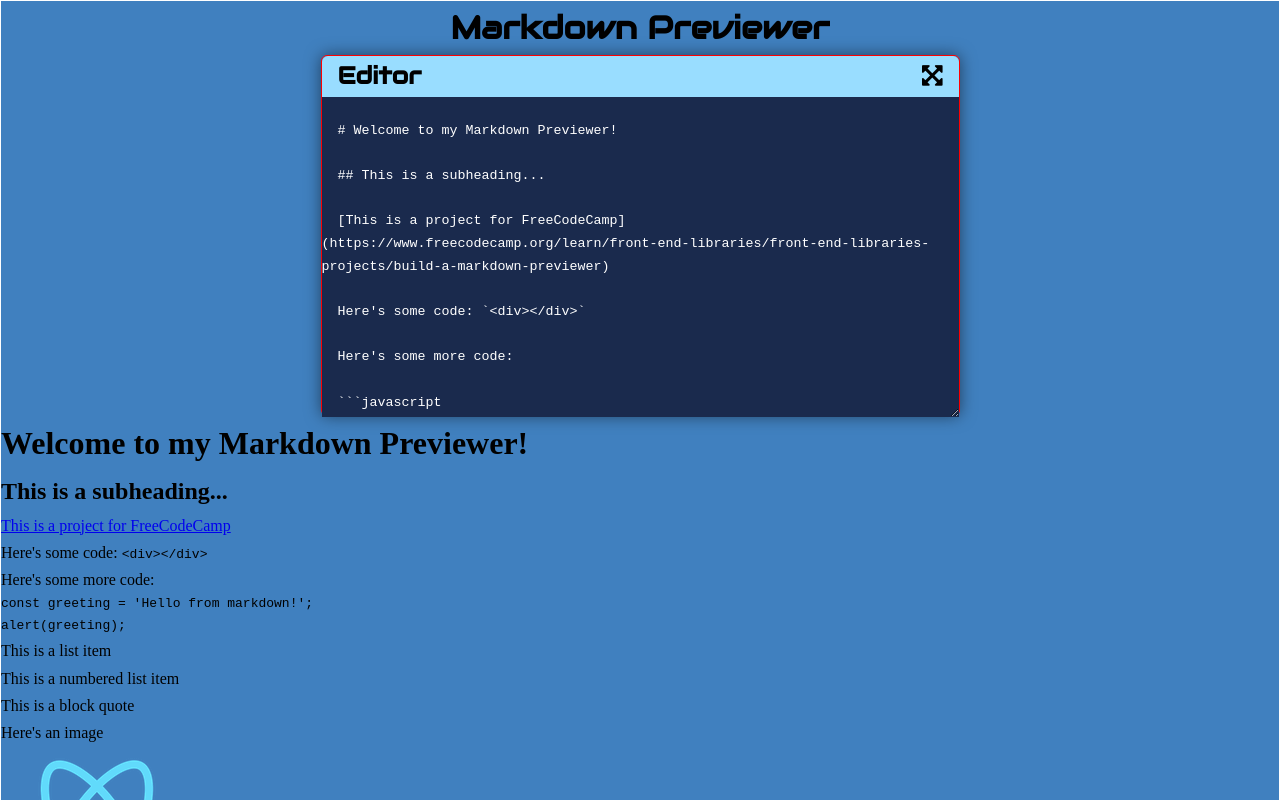
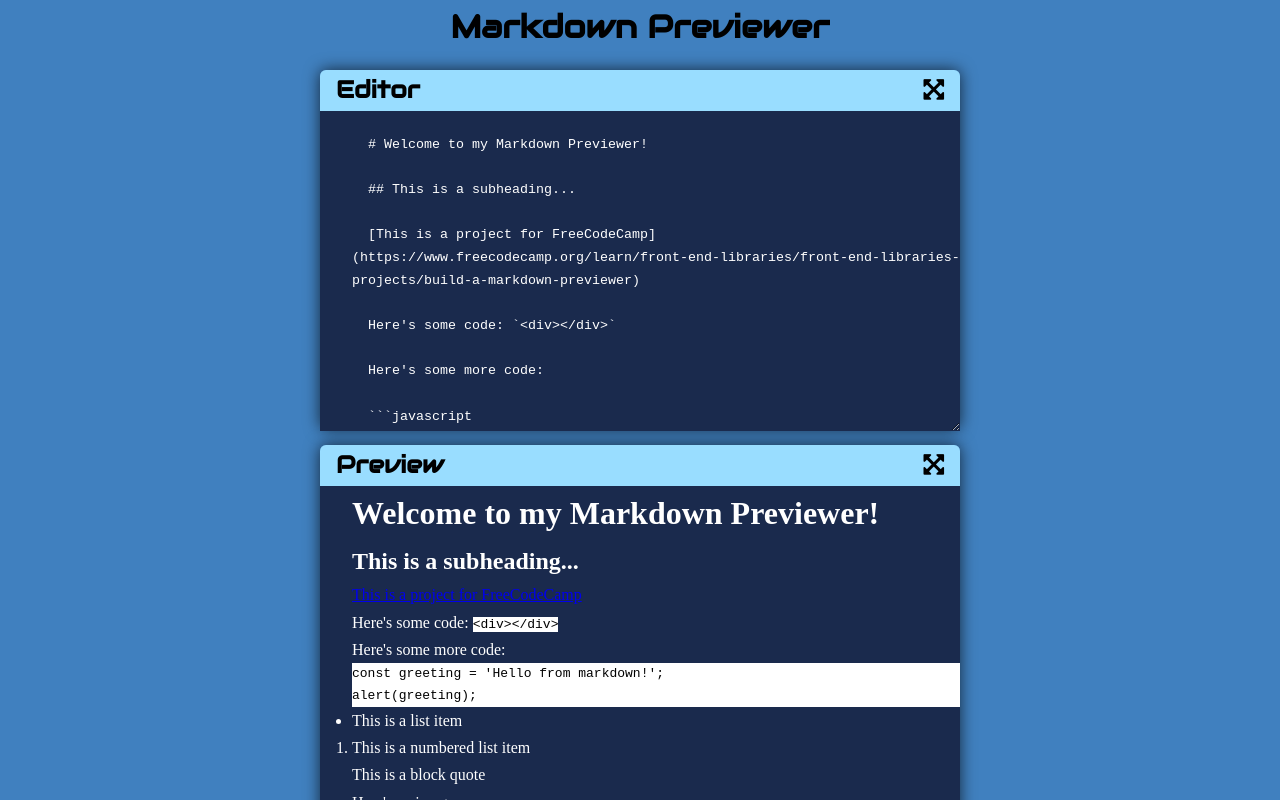
Before and after one commit to 83au/Markdown-Previewer, a React (Create React App) app: page / in a window 1280 px wide. Shown: the top 800 px of the page. Built offline with nearby package versions, Linux system fonts and the light colour scheme.

Commit message:
Extract Preview component and adjust styles

```diff
--- a/src/App.js
+++ b/src/App.js
@@ -1,5 +1,6 @@
 import {useState, useEffect, useRef} from 'react';
 import Editor from './Editor';
+import Preview from './Preview';
 import marked from 'marked';
 import './styles/App.css';
 
@@ -47,7 +48,7 @@ function App() {
     <div className="App">
       <h1 className="App__heading">Markdown Previewer</h1>
       <Editor markdown={markdown} onChange={handleChange} />
-      <div id="preview" ref={preview}></div>
+      <Preview preview={preview} />
     </div>
   );
 }
--- /dev/null
+++ b/src/Preview.js
@@ -0,0 +1,18 @@
+import React from 'react';
+import './styles/window.css';
+
+function Preview({preview}) {
+  return (
+    <div className="window">
+      <h2 className="window__heading">
+        Preview
+        <span className="window__icon">
+          <i className="fa fa-arrows-alt" aria-hidden="true"></i>
+        </span>
+      </h2>
+      <div id="preview" className="window__textarea" ref={preview}></div>
+    </div>
+  );
+}
+
+export default Preview;
--- a/src/styles/App.css
+++ b/src/styles/App.css
@@ -1,7 +1,6 @@
 .App {
   width: 100%;
   height: 100%;
-  border: 1px solid white;
 }
 
 .App__heading {
--- a/src/styles/window.css
+++ b/src/styles/window.css
@@ -1,10 +1,9 @@
 .window {
-  margin: 0 auto;
+  margin: 1rem auto;
   border-radius: 6px;
-  box-shadow: 0 0 1rem rgba(0, 0, 0, 0.5);
+  box-shadow: 0 0 1rem rgba(0, 0, 0, 0.7);
   width: 50%;
   max-width: 70rem;
-  border: 1px solid red;
 }
 
 .window__heading {
@@ -24,11 +23,21 @@
 
 .window__textarea {
   margin-bottom: -10px;
+  padding-left: 2rem;
   background-color: var(--dark-blue);
   border: none;
   color: #fff;
   height: 100%;
   width: 100%;
   min-height: 20rem;
+}
+
+textarea {
   resize: vertical;
 }
+
+.window__textarea pre,
+.window__textarea code {
+  background-color: white;
+  color: black;
+}
```
